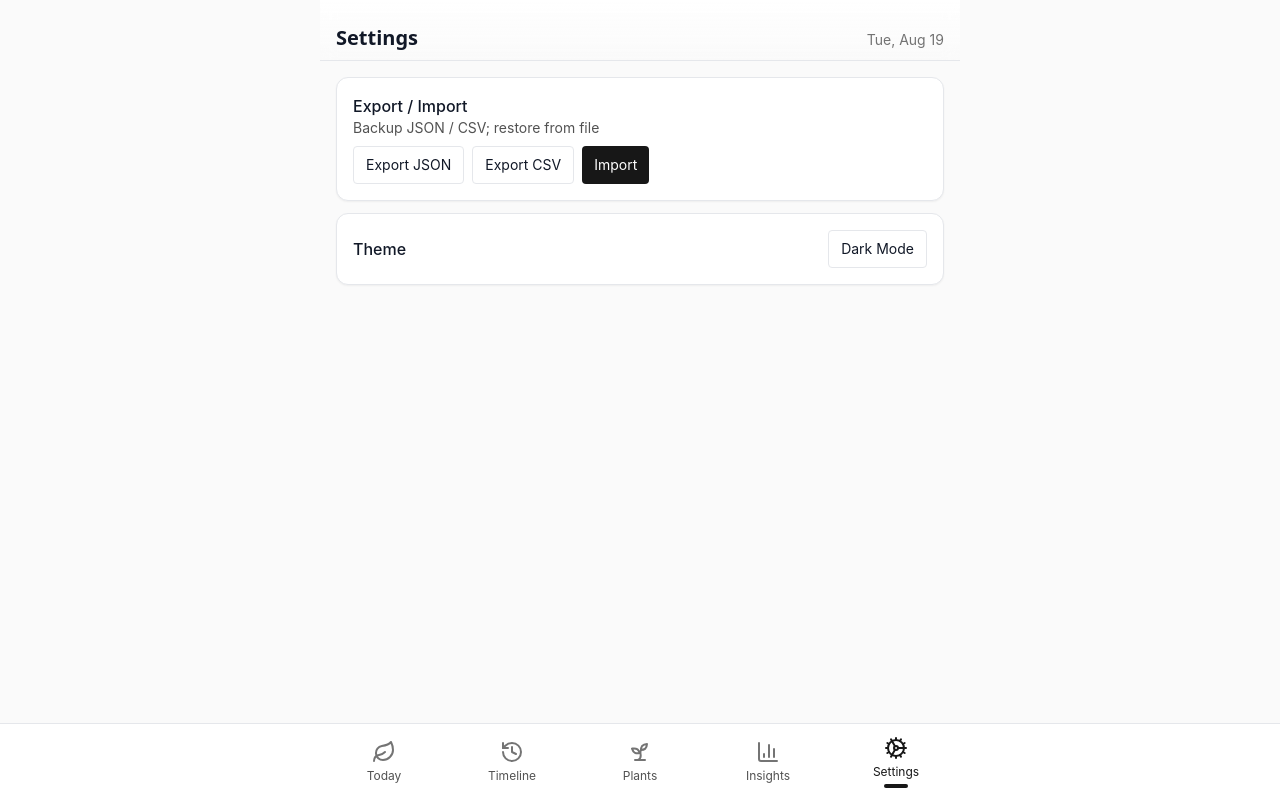
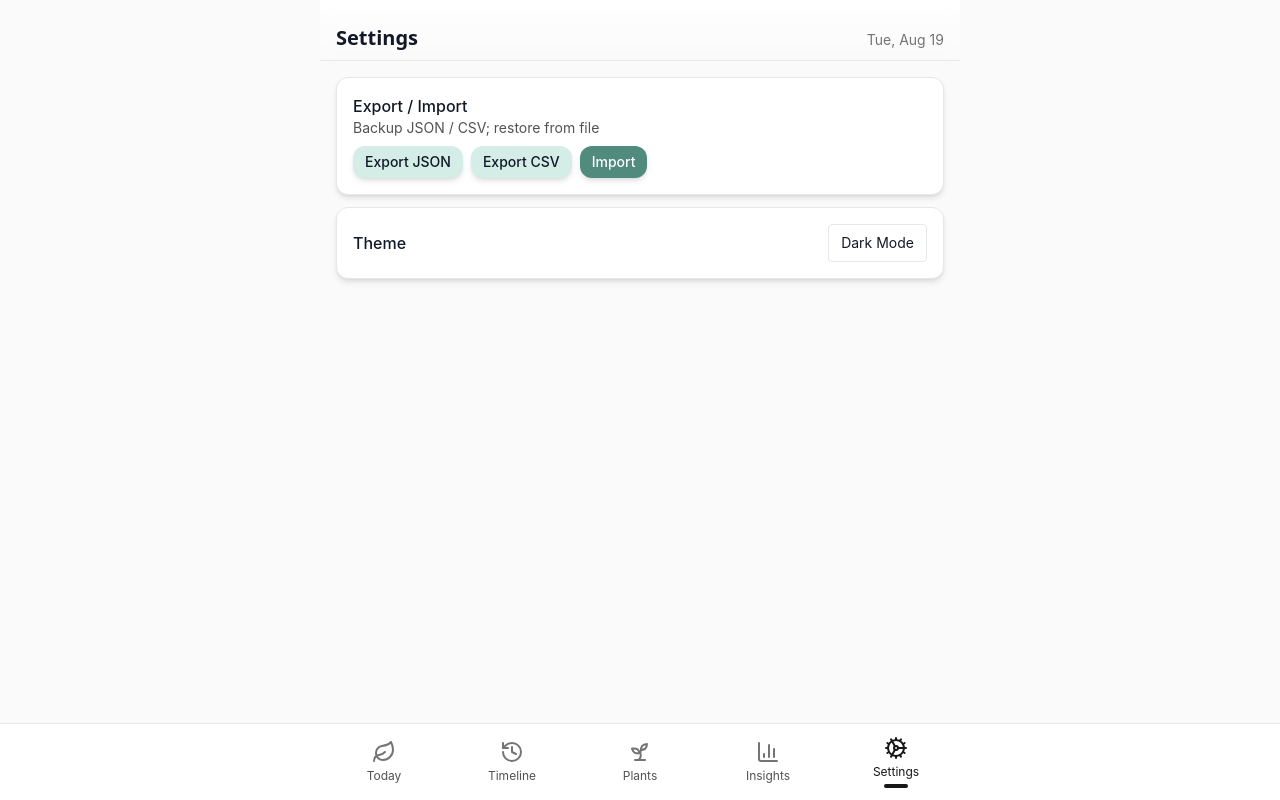
Before and after one commit to osmond/kaymaria, a Next.js app: page /app/settings in a window 1280 px wide. Built offline with nearby package versions, Linux system fonts and the light colour scheme; a web font is replaced by a local one.

Commit message:
refactor: use Card and Button in SettingsView

```diff
--- a/app/app/AppShell.tsx
+++ b/app/app/AppShell.tsx
@@ -4,6 +4,8 @@ import { useEffect, useMemo, useRef, useState } from "react";
 import TaskRow from "@/components/TaskRow";
 import ThemeToggle from "@/components/ThemeToggle";
 import { TaskDTO } from "@/lib/types";
+import { Button } from "@/components/ui/button";
+import { Card, CardContent, CardHeader } from "@/components/ui/card";
 import { motion } from "framer-motion";
 import {
   Select,
@@ -617,27 +619,31 @@ export function SettingsView() {
       </header>
       <main className="flex-1 px-4 pb-28">
         <section className="mt-4 grid gap-3">
-          <div className="rounded-xl border bg-white shadow-sm p-4 dark:bg-neutral-800 dark:border-neutral-700">
+          <Card>
+            <CardHeader className="pb-2">
               <div className="text-base font-medium">Export / Import</div>
               <div className="text-sm text-neutral-600 dark:text-neutral-300">
                 Backup JSON / CSV; restore from file
               </div>
-            <div className="mt-2 flex gap-2">
-              <button className="border rounded px-3 py-2 text-sm">
+            </CardHeader>
+            <CardContent className="pt-0 flex gap-2">
+              <Button variant="secondary" size="sm">
                 Export JSON
-              </button>
-              <button className="border rounded px-3 py-2 text-sm">
+              </Button>
+              <Button variant="secondary" size="sm">
                 Export CSV
-              </button>
-              <button className="bg-neutral-900 text-white rounded px-3 py-2 text-sm dark:bg-neutral-100 dark:text-neutral-900">
+              </Button>
+              <Button variant="default" size="sm">
                 Import
-              </button>
-            </div>
-          </div>
-          <div className="rounded-xl border bg-white shadow-sm p-4 flex items-center justify-between dark:bg-neutral-800 dark:border-neutral-700">
+              </Button>
+            </CardContent>
+          </Card>
+          <Card>
+            <CardContent className="flex items-center justify-between">
               <div className="text-base font-medium">Theme</div>
               <ThemeToggle />
-          </div>
+            </CardContent>
+          </Card>
         </section>
       </main>
     </div>
```
Lines whose indentation alone changed are shown as unchanged.
